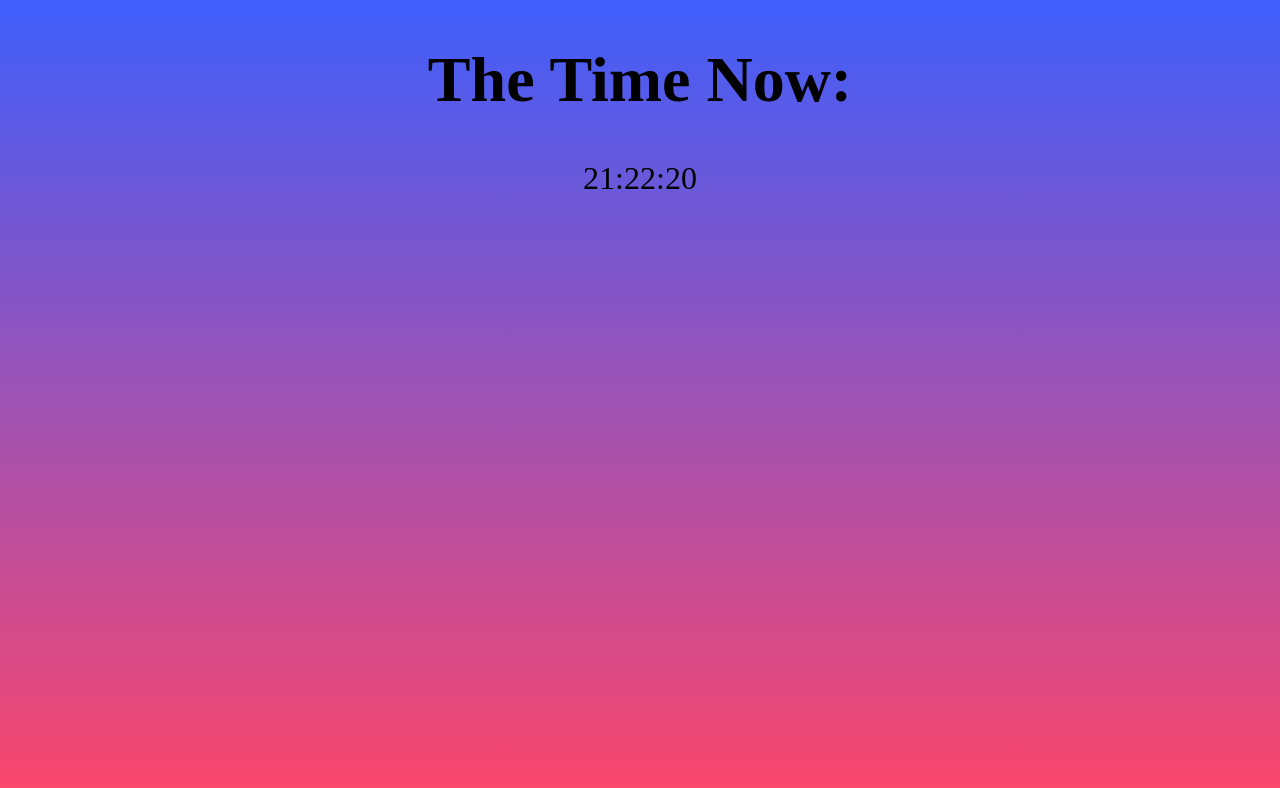
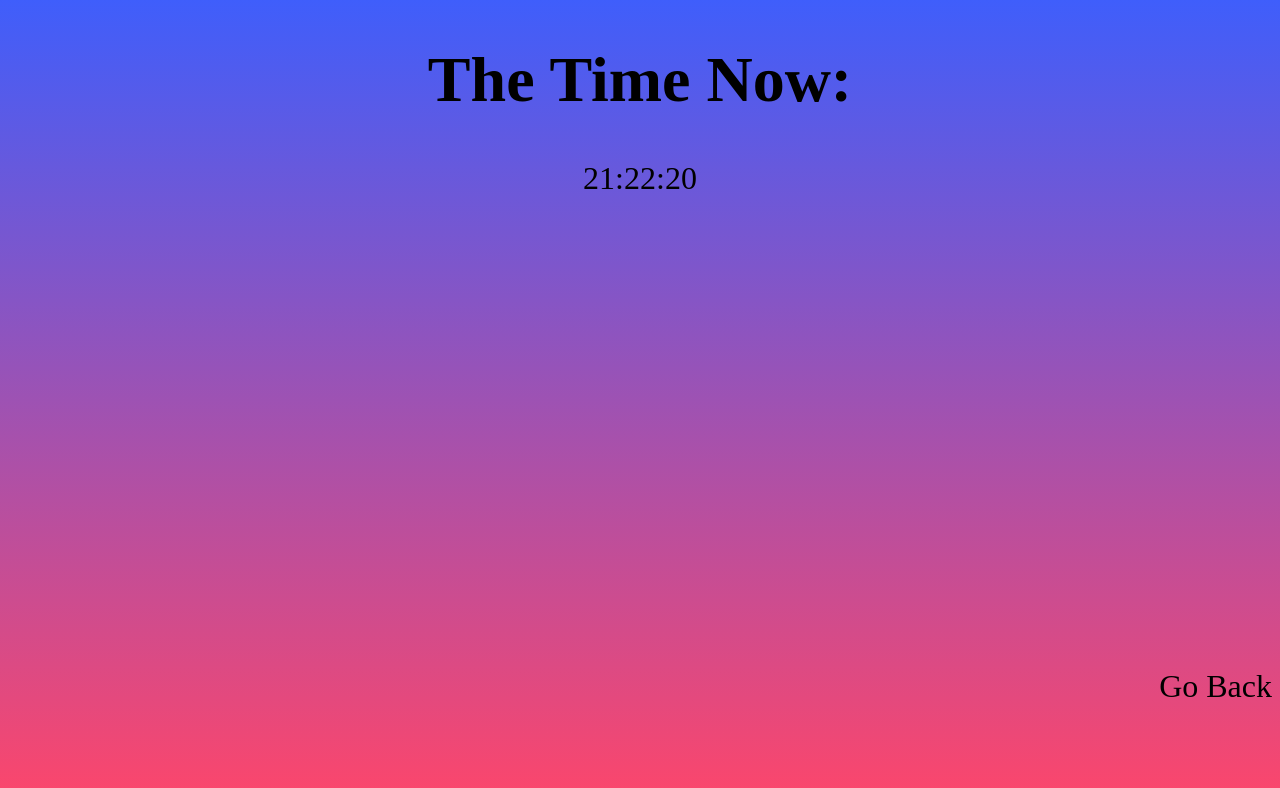
Before and after one commit to MoisesAdame/TemperatureConversion-WebApp-, a plain HTML site: page DayDateWeather/DayDateWeatherindex.html in a window 1280 px wide. Drawn offline with Linux system fonts and the light colour scheme.

Commit message:
Acces modification in weather app

```diff
--- a/DayDateWeather/DayDateWeatherindex.html
+++ b/DayDateWeather/DayDateWeatherindex.html
@@ -19,6 +19,10 @@
                 background: rgb(148,187,233);
                 background: linear-gradient(180deg, rgba(63,94,251,1) 0%, rgba(252,70,107,1) 100%) fixed;
 
+            }
+            a{
+                text-decoration: none;
+                color: black;
             }
         </style>
 
@@ -66,11 +70,23 @@
 
         <p id="position"></p>
 
+        <br>
+        <br>
+        <br>
+        <br>
+        <br>
+        <br>
+        <br>
+        <br>
+        <br>
+        <br>
+        <br>
 
-
+        <p style="text-align: right;"><a href="../index.html">Go Back</a></p>
     </body>
 
     <footer>
 
+
     </footer>
 </html>
```
Also changed, not shown: index.html (+0 -2 lines).
